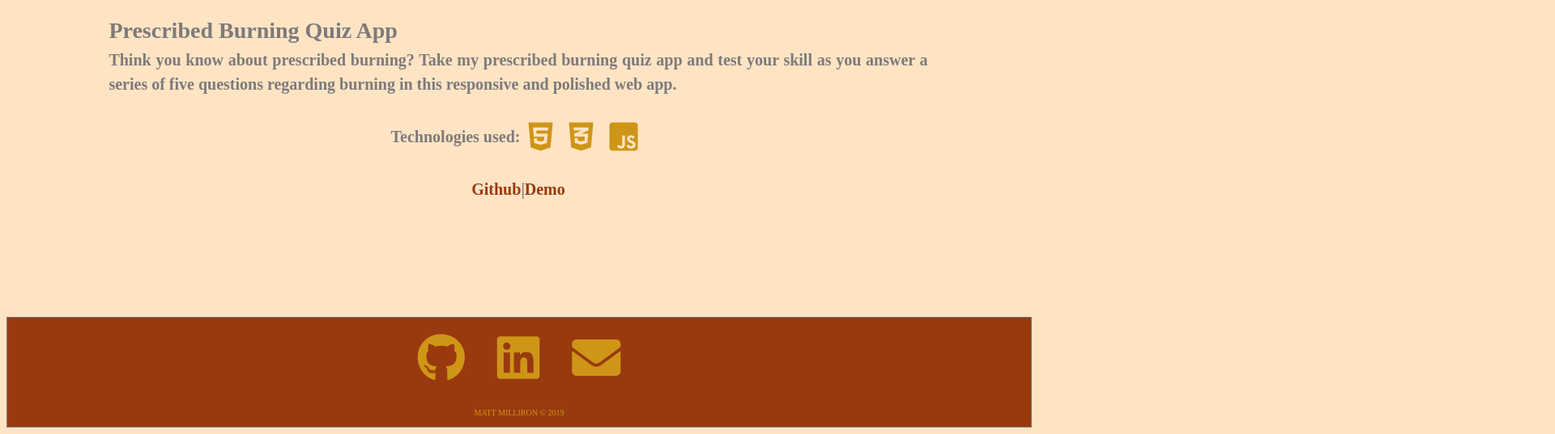
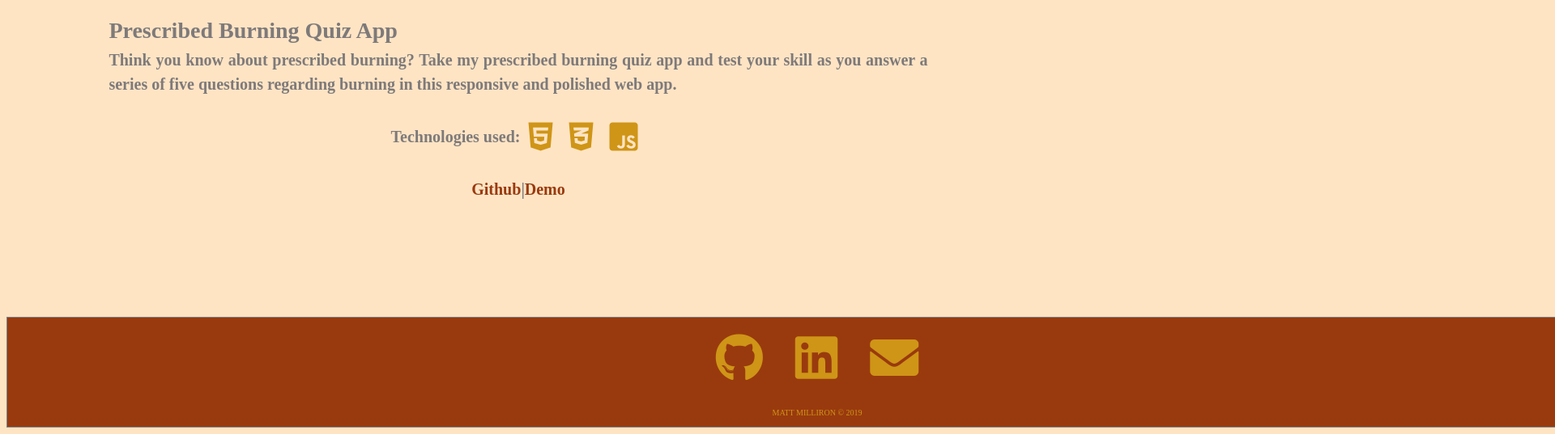
Before and after one commit to mmilliron/portfolio, a plain HTML site: page index.html in a window 1280 px wide. Shown: the part 1654-2191 px from the top of the page at 81% size, 1920 px wide, since content can reach past the window. Drawn offline with nearby package versions, Linux system fonts and the light colour scheme; a web font is replaced by a local one.

Commit message:
Update main.css

```diff
--- a/main.css
+++ b/main.css
@@ -149,10 +149,10 @@ body {
     color: #cf9517;
     background-color: rgb(153, 58, 14);
     border: 1px solid gray;
-    width: 100%;
+    width: 2000px;
     height: 10%;
     clear: both;
-    margin-bottom: 0px;
+    margin-bottom: -10px;
   }
 
 
```
